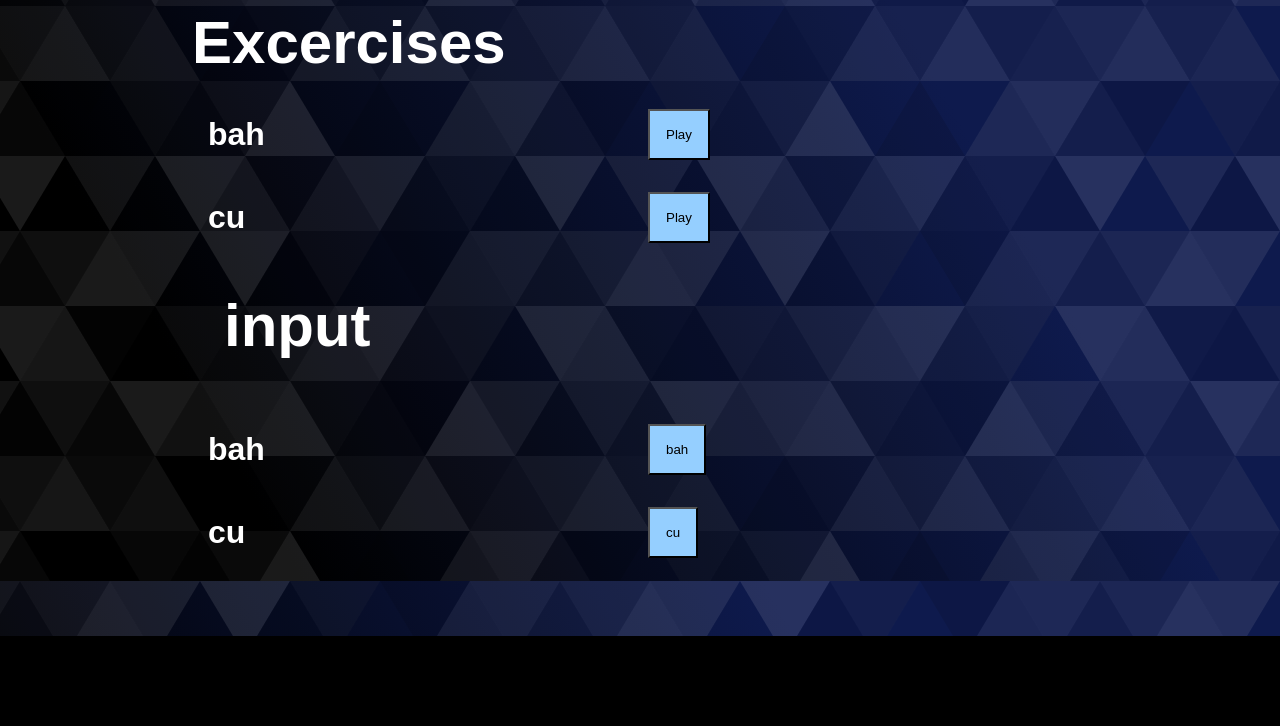
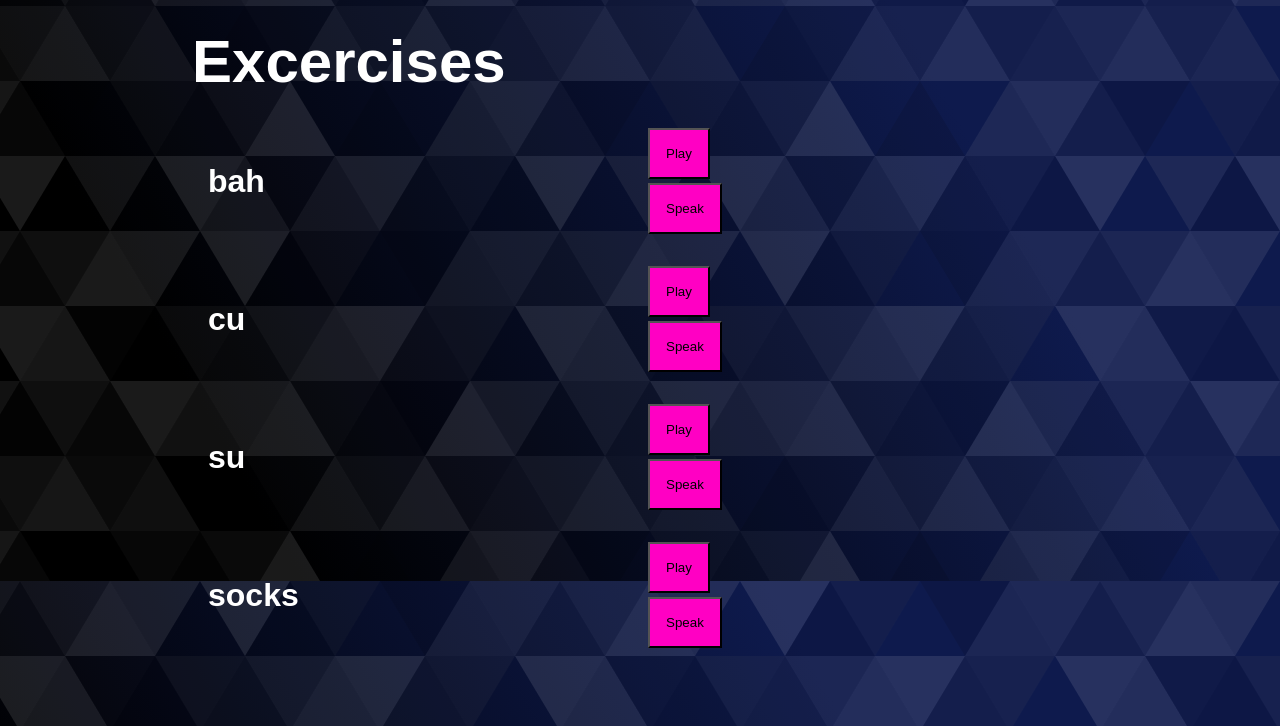
Before and after one commit to mathesh310703/sih_project, a plain HTML site: page templates/index.html in a window 1280 px wide. Shown: the part 1819-2545 px from the top of the page. Before the commit the page ends 2455 px from the top, so only its background shows below. Drawn offline with Linux system fonts and the light colour scheme; files that its build step writes are made by us from their sources.

Commit message:
Update index.html

```diff
--- a/templates/index.html
+++ b/templates/index.html
@@ -5,7 +5,7 @@
     <meta http-equiv="X-UA-Compatible" content="IE=edge" />
     <meta name="viewport" content="width=device-width, initial-scale=1.0" />
     <title>maddyworks</title>
-    <link rel="stylesheet" href="/static/styles/style.css" />
+    <link rel="stylesheet" href="style.css" />
     <script
       src="https://kit.fontawesome.com/eb04ca6b7f.js"
       crossorigin="anonymous"
@@ -37,7 +37,11 @@
     <!-----------about---------------------------->
 
     <!------------services------->
-
+    <div>
+      <form method="POST" action="/process">
+          <button type="submit">Call Function</button>
+      </form>
+    </div>
     <div
       id="services"
       style="max-width: 60rem; margin-left: auto; margin-right: auto"
@@ -103,16 +107,21 @@
           >
             <span style="font-weight: bold; font-size:2rem;">Cross</span>
             <div>
-              <button
-                style="display: block; padding: 1rem; background-color: #95cfff"
-              >
-                Play
-              </button>
+              <button class="playBtn"
+              style="display: block; padding: 1rem; background-color: #ff00c3"
+            >
+              Play
+            </button>
+            <button
+              style="display: block; padding: 1rem; background-color: #ff00c3;margin-top: 0.25rem;"
+            >
+              Speak
+            </button>
               <audio></audio>
             </div>
           </template>
           <script type="text/javascript">
-            const words = ["bah", "cu"];
+            const words = ["bah", "cu", "su","socks"];
 
             const template = document.querySelector("#playAudio");
             const root = document.querySelector("#main");
@@ -120,7 +129,7 @@
             for (const word of words) {
               const clone = template.content.cloneNode(true);
               clone.style="display: flex; gap: 1rem; align-items: center;width:100%"
-              const btn = clone.querySelector("button");
+              const btn = clone.querySelector(".playBtn");
               const span = clone.querySelector("span");
               const audio = clone.querySelector("audio");
 
@@ -139,46 +148,7 @@
               div.appendChild(clone);
               root.appendChild(div);
             }
-    </script>
-          <div class="container" style="padding: 2rem;display:flex;flex-direction:column;gap:1rem;">
-            <h1 class="sub-title">input</h1>
-            <div id="main" style="width:100%"></div>
-        </div>
-          <script type="text/javascript">
-            const words_input = ["bah", "cu"];
-
-            const root_input = document.querySelector("#main");
-
-            for (const word_input of words_input) {
-                const div = document.createElement("div");
-                div.style =
-                    "display:grid; grid-template-columns: repeat(2, minmax(0, 1fr)); gap: 1rem; align-items: center; padding:1rem";
-                div.innerHTML = `
-                    <span style="font-weight: bold; font-size:2rem;">${word_input}</span>
-                    <div>
-                        <button style="display: block; padding: 1rem; background-color: #95cfff" onclick="playAudio('${word_input}')">
-                            ${word_input}
-                        </button>
-                        <audio></audio>
-                    </div>
-                `;
-                root_input.appendChild(div);
-            }
-
-            function playAudio(word) {
-                // Send the word to Flask
-                fetch('/play_audio', {
-                    method: 'POST',
-                    headers: {
-                        'Content-Type': 'application/json',
-                    },
-                    body: JSON.stringify({ word: word }),
-                })
-                .then(response => response.json())
-                .then(data => console.log(data))
-                .catch(error => console.error(error));
-            }
-        </script>
+          </script>
         </div>
       </div>
     </div>
```
